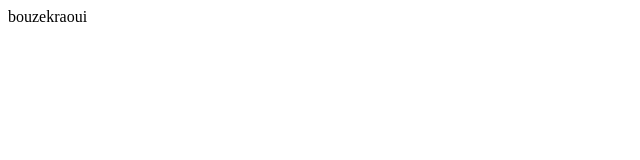
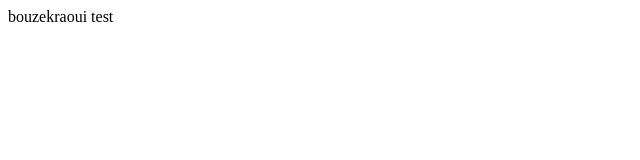
Before and after one commit to YOUSSEFBHM/GISMobile, a plain HTML site: page index.html in a window 1280 px wide. Shown: the full height of the page, 0-640 px from the left. Drawn offline with Linux system fonts and the light colour scheme.

Commit message:
test commit

```diff
--- a/index.html
+++ b/index.html
@@ -4,6 +4,6 @@
 	<title>hello hello</title>
 </head>
 <body>
-<div> bouzekraoui </div>
+<div> bouzekraoui test</div>
 </body>
 </html>
```
